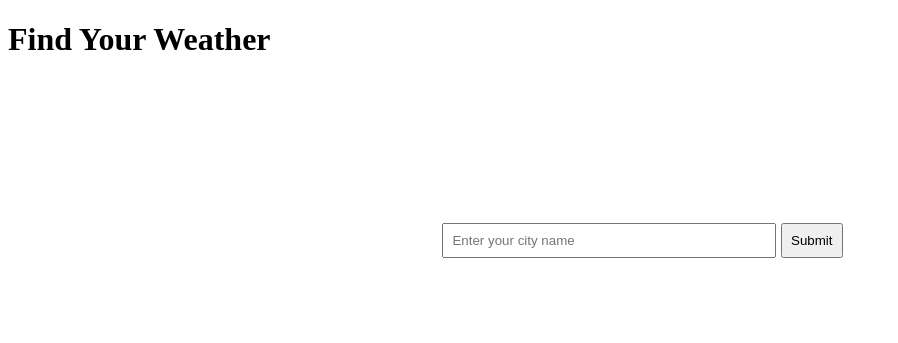
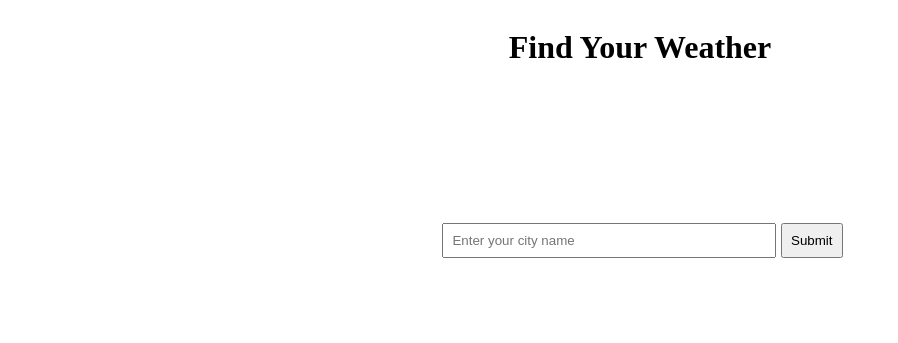
Before and after one commit to pavanmahi/Weather, a plain HTML site: page index.html in a window 1280 px wide. Shown: the whole page, without its empty margins (0-898 px from the left). Drawn offline with Linux system fonts and the light colour scheme.

Commit message:
Update style.css

```diff
--- a/style.css
+++ b/style.css
@@ -5,6 +5,12 @@ body{
     background-size: cover;
     overflow: hidden;
 
+  }
+ .h1
+  {
+    display: flex;
+    align-items: center;
+    justify-content: center;
   }
   .input::before{
     content: "";
```
